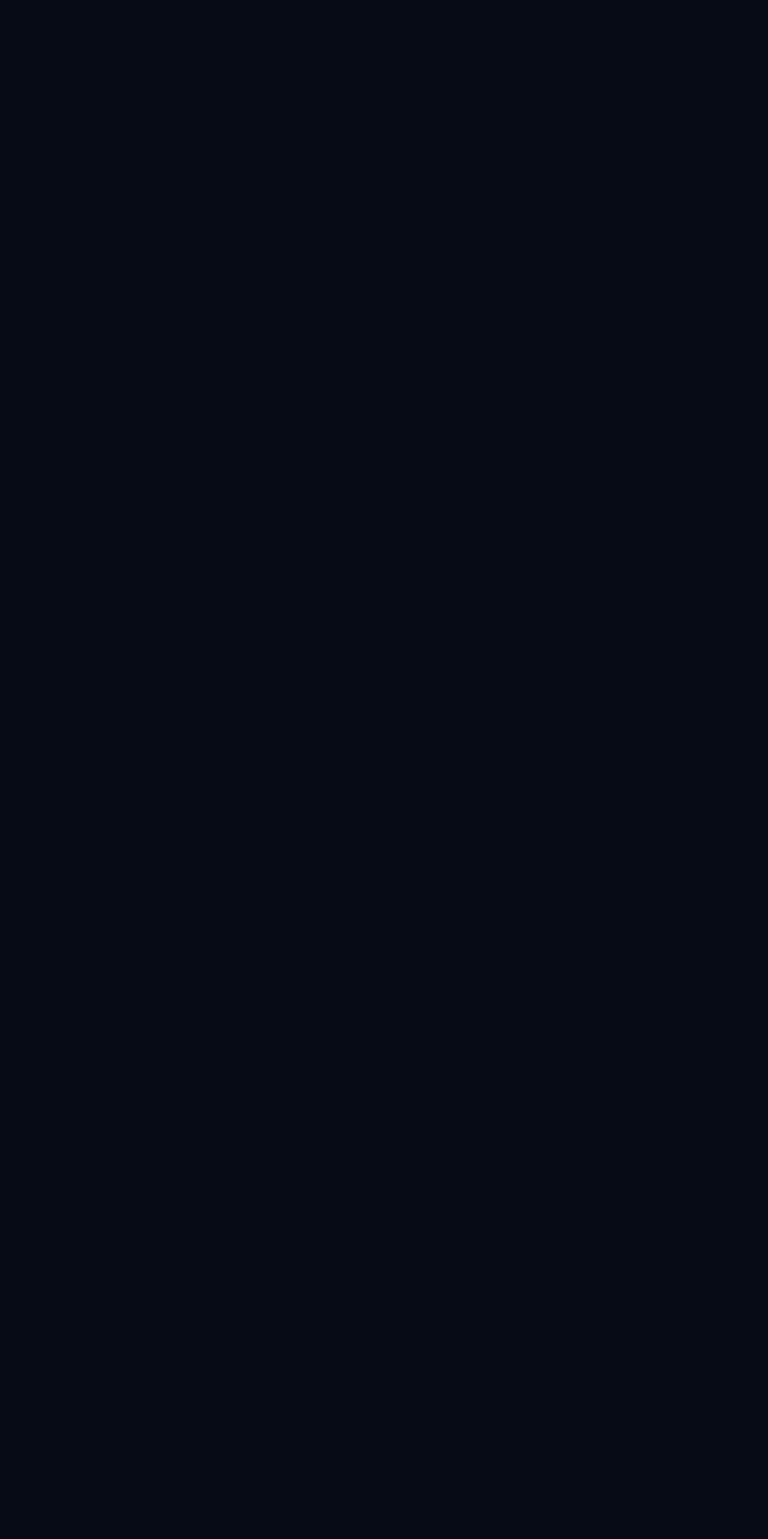
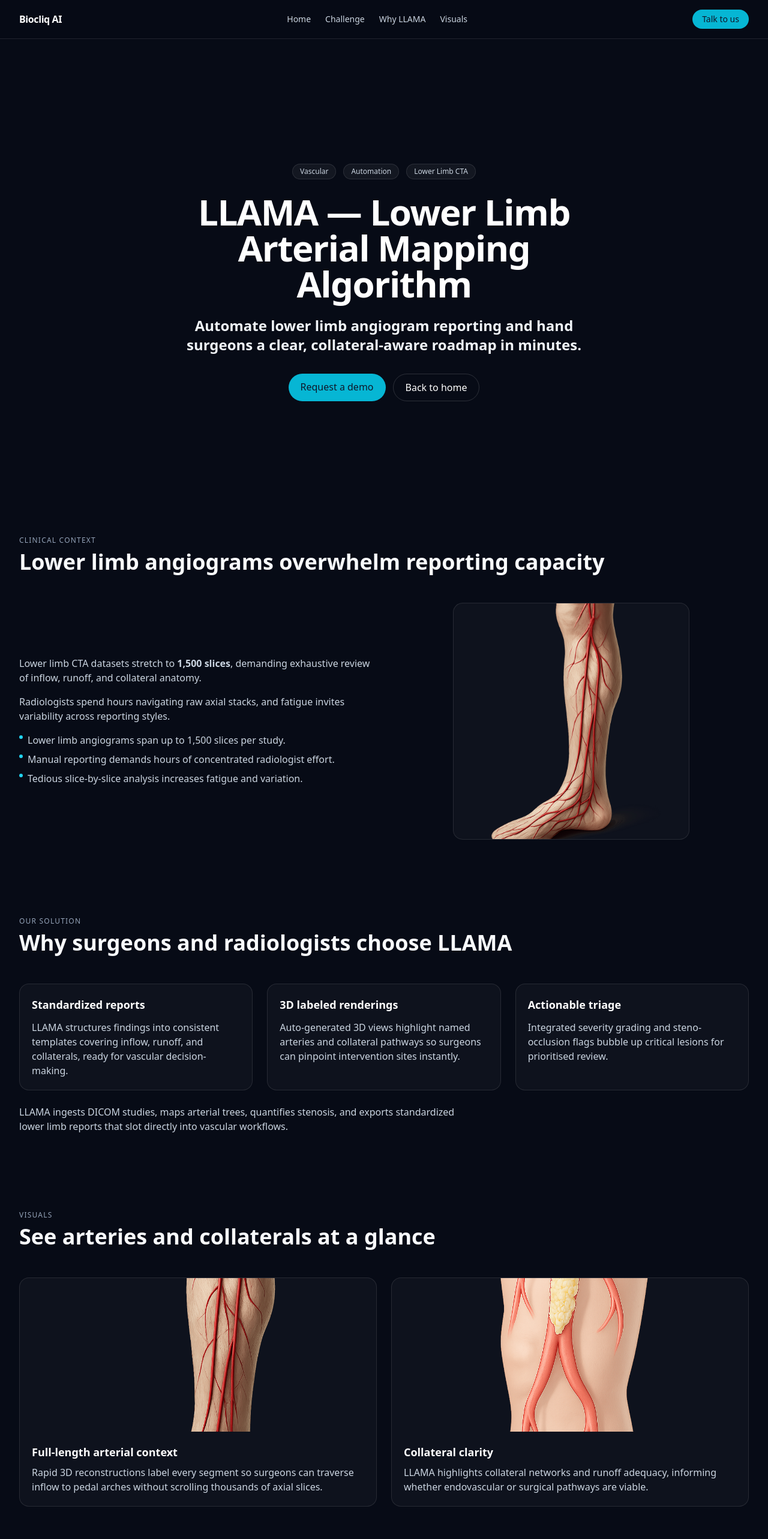
Before and after one commit to BiocliqAI/website-new, a React (Vite) app: page /llama in a window 1280 px wide. Before the commit this address had no page. Shown: the top 2566 px of the page at 60% size. Before the commit the page ends 800 px from the top, so only its background shows below. Built offline with nearby package versions, Linux system fonts and the light colour scheme.

Commit message:
feat: launch llama automation page
Co-authored-by: factory-droid[bot] <138933559+factory-droid[bot]@users.noreply.github.com>

```diff
--- a/src/App.tsx
+++ b/src/App.tsx
@@ -1,6 +1,7 @@
 import { BrowserRouter, Routes, Route } from 'react-router-dom'
 import LandingPage from './pages/LandingPage'
 import CorsightPage from './pages/CorsightPage'
+import LlamaPage from './pages/LlamaPage'
 
 export default function App() {
   return (
@@ -8,6 +9,7 @@ export default function App() {
       <Routes>
         <Route path="/" element={<LandingPage />} />
         <Route path="/corsight" element={<CorsightPage />} />
+        <Route path="/llama" element={<LlamaPage />} />
       </Routes>
     </BrowserRouter>
   )
--- a/src/pages/LandingPage.tsx
+++ b/src/pages/LandingPage.tsx
@@ -103,7 +103,7 @@ export default function LandingPage() {
               title="Llama"
               tag="Vascular"
               blurb="Automated structured reporting of CTA Peripheral imaging."
-              href="mailto:info@biocliq.com?subject=Learn%20more%20about%20Llama"
+              href="/llama"
               footer="Take the grunt work away and deliver the reports that vascular surgeons really want!"
             />
           </div>
--- /dev/null
+++ b/src/pages/LlamaPage.tsx
@@ -0,0 +1,190 @@
+import { useEffect } from 'react'
+import { Link } from 'react-router-dom'
+import Section from '../components/Section'
+import GlowOrb from '../components/GlowOrb'
+import Badge from '../components/Badge'
+
+const workloadFacts = [
+  'Lower limb angiograms span up to 1,500 slices per study.',
+  'Manual reporting demands hours of concentrated radiologist effort.',
+  'Tedious slice-by-slice analysis increases fatigue and variation.'
+]
+
+const automationHighlights = [
+  {
+    title: 'Standardized reports',
+    description: 'LLAMA structures findings into consistent templates covering inflow, runoff, and collaterals, ready for vascular decision-making.'
+  },
+  {
+    title: '3D labeled renderings',
+    description: 'Auto-generated 3D views highlight named arteries and collateral pathways so surgeons can pinpoint intervention sites instantly.'
+  },
+  {
+    title: 'Actionable triage',
+    description: 'Integrated severity grading and steno-occlusion flags bubble up critical lesions for prioritised review.'
+  }
+]
+
+export default function LlamaPage() {
+  useEffect(() => {
+    window.scrollTo({ top: 0, behavior: 'smooth' })
+  }, [])
+
+  return (
+    <main className="min-h-screen bg-[#070b16] text-slate-200 antialiased selection:bg-cyan-300/30 selection:text-white">
+      <header className="sticky top-0 z-50 backdrop-blur supports-[backdrop-filter]:bg-[#070b16]/60 border-b border-white/10">
+        <div className="max-w-7xl mx-auto flex items-center justify-between px-6 md:px-8 h-16">
+          <Link to="/" className="text-white font-semibold tracking-tight">
+            Biocliq AI
+          </Link>
+          <nav className="hidden md:flex items-center gap-6 text-sm">
+            <Link to="/" className="text-slate-300 hover:text-white transition">
+              Home
+            </Link>
+            <a href="#challenge" className="text-slate-300 hover:text-white transition">
+              Challenge
+            </a>
+            <a href="#automation" className="text-slate-300 hover:text-white transition">
+              Why LLAMA
+            </a>
+            <a href="#visuals" className="text-slate-300 hover:text-white transition">
+              Visuals
+            </a>
+          </nav>
+          <a href="mailto:info@biocliq.com?subject=Connect%20about%20LLAMA" className="rounded-full px-4 py-1.5 bg-cyan-500 text-slate-900 text-sm font-medium hover:brightness-110 transition">
+            Talk to us
+          </a>
+        </div>
+      </header>
+
+      <div className="relative py-16 md:py-24 overflow-hidden">
+        <GlowOrb />
+        <Section id="overview" className="relative z-10 text-center">
+          <div className="flex justify-center gap-3 flex-wrap mb-6">
+            <Badge>Vascular</Badge>
+            <Badge>Automation</Badge>
+            <Badge>Lower Limb CTA</Badge>
+          </div>
+          <h1 className="text-3xl md:text-6xl font-semibold tracking-tight text-white max-w-3xl mx-auto">
+            LLAMA — Lower Limb Arterial Mapping Algorithm
+          </h1>
+          <p className="mt-6 max-w-2xl mx-auto text-slate-100 text-lg md:text-2xl font-semibold">
+            Automate lower limb angiogram reporting and hand surgeons a clear, collateral-aware roadmap in minutes.
+          </p>
+          <div className="mt-8 flex flex-wrap justify-center gap-3">
+            <a href="mailto:info@biocliq.com?subject=LLAMA%20demo" className="rounded-full px-5 py-2.5 bg-cyan-500 text-slate-900 font-medium hover:brightness-110 transition">
+              Request a demo
+            </a>
+            <Link to="/" className="rounded-full px-5 py-2.5 border border-white/15 text-white hover:bg-white/10 transition">
+              Back to home
+            </Link>
+          </div>
+        </Section>
+      </div>
+
+      <Section id="challenge" kicker="Clinical context" title="Lower limb angiograms overwhelm reporting capacity">
+        <div className="grid md:grid-cols-2 gap-8 items-center">
+          <div className="space-y-4 text-sm md:text-base text-slate-300">
+            <p>
+              Lower limb CTA datasets stretch to <strong>1,500 slices</strong>, demanding exhaustive review of inflow, runoff, and collateral anatomy.
+            </p>
+            <p>
+              Radiologists spend hours navigating raw axial stacks, and fatigue invites variability across reporting styles.
+            </p>
+            <ul className="space-y-2">
+              {workloadFacts.map((fact) => (
+                <li key={fact} className="flex items-start gap-2">
+                  <span className="mt-1 size-1.5 rounded-full bg-cyan-400" />
+                  <span>{fact}</span>
+                </li>
+              ))}
+            </ul>
+          </div>
+          <div className="flex justify-center">
+            <div className="w-full md:w-2/3 rounded-2xl border border-white/10 bg-white/[0.03] overflow-hidden">
+              <img src="/LowerLimb.png" alt="Lower limb angiogram stack" className="w-full h-full object-cover" />
+            </div>
+          </div>
+        </div>
+      </Section>
+
+      <Section title="Why surgeons and radiologists choose LLAMA" kicker="Our solution" id="automation">
+        <div className="grid md:grid-cols-3 gap-6">
+          {automationHighlights.map((item) => (
+            <div key={item.title} className="rounded-2xl border border-white/10 bg-white/[0.03] p-5 space-y-3">
+              <h3 className="text-lg font-semibold text-white">{item.title}</h3>
+              <p className="text-sm md:text-base text-slate-300">{item.description}</p>
+            </div>
+          ))}
+        </div>
+        <p className="mt-6 max-w-3xl text-sm md:text-base text-slate-300">
+          LLAMA ingests DICOM studies, maps arterial trees, quantifies stenosis, and exports standardized lower limb reports that slot directly into vascular workflows.
+        </p>
+      </Section>
+
+      <Section title="See arteries and collaterals at a glance" kicker="Visuals" id="visuals">
+        <div className="grid md:grid-cols-2 gap-6">
+          <div className="rounded-2xl border border-white/10 bg-white/[0.03] overflow-hidden">
+            <img src="/LowerLimb.png" alt="3D lower limb arterial rendering" className="w-full h-64 object-cover" />
+            <div className="p-5 space-y-2">
+              <h3 className="text-white font-semibold text-lg">Full-length arterial context</h3>
+              <p className="text-sm md:text-base text-slate-300">
+                Rapid 3D reconstructions label every segment so surgeons can traverse inflow to pedal arches without scrolling thousands of axial slices.
+              </p>
+            </div>
+          </div>
+          <div className="rounded-2xl border border-white/10 bg-white/[0.03] overflow-hidden">
+            <img src="/Collaterals.png" alt="Collateral visualization" className="w-full h-64 object-cover" />
+            <div className="p-5 space-y-2">
+              <h3 className="text-white font-semibold text-lg">Collateral clarity</h3>
+              <p className="text-sm md:text-base text-slate-300">
+                LLAMA highlights collateral networks and runoff adequacy, informing whether endovascular or surgical pathways are viable.
+              </p>
+            </div>
+          </div>
+        </div>
+      </Section>
+
+      <Section title="Bring automation into lower limb programs">
+        <div className="rounded-2xl border border-white/10 bg-white/[0.03] p-6 md:p-8">
+          <div className="flex flex-col md:flex-row md:items-center md:justify-between gap-6">
+            <div>
+              <h3 className="text-white font-semibold text-xl">Ready to trial LLAMA?</h3>
+              <p className="mt-2 text-slate-300 text-sm md:text-base">
+                Contact us for a pilot and see how automated mapping shortens reporting cycles while sharpening intervention decisions.
+              </p>
+            </div>
+            <div className="flex flex-wrap gap-3">
+              <a href="mailto:info@biocliq.com?subject=Start%20a%20LLAMA%20pilot" className="rounded-full px-5 py-2.5 bg-cyan-500 text-slate-900 font-medium hover:brightness-110 transition">
+                Schedule a briefing
+              </a>
+              <Link to="/" className="rounded-full px-5 py-2.5 border border-white/15 text-white hover:bg-white/10 transition">
+                Explore other solutions
+              </Link>
+            </div>
+          </div>
+        </div>
+      </Section>
+
+      <footer className="relative border-t border-white/10">
+        <div className="max-w-7xl mx-auto px-6 md:px-8 py-10 flex flex-col md:flex-row items-center justify-between gap-4">
+          <p className="text-slate-400 text-sm">© 2025 Biocliq AI. All rights reserved.</p>
+          <nav className="flex items-center gap-5 text-sm">
+            <Link to="/" className="text-slate-400 hover:text-white transition">
+              Home
+            </Link>
+            <a href="#challenge" className="text-slate-400 hover:text-white transition">
+              Challenge
+            </a>
+            <a href="#automation" className="text-slate-400 hover:text-white transition">
+              Why LLAMA
+            </a>
+            <a href="#visuals" className="text-slate-400 hover:text-white transition">
+              Visuals
+            </a>
+          </nav>
+        </div>
+      </footer>
+    </main>
+  )
+}
```
Also changed, not shown: public/Collaterals.png (added), public/LowerLimb.png (added).
